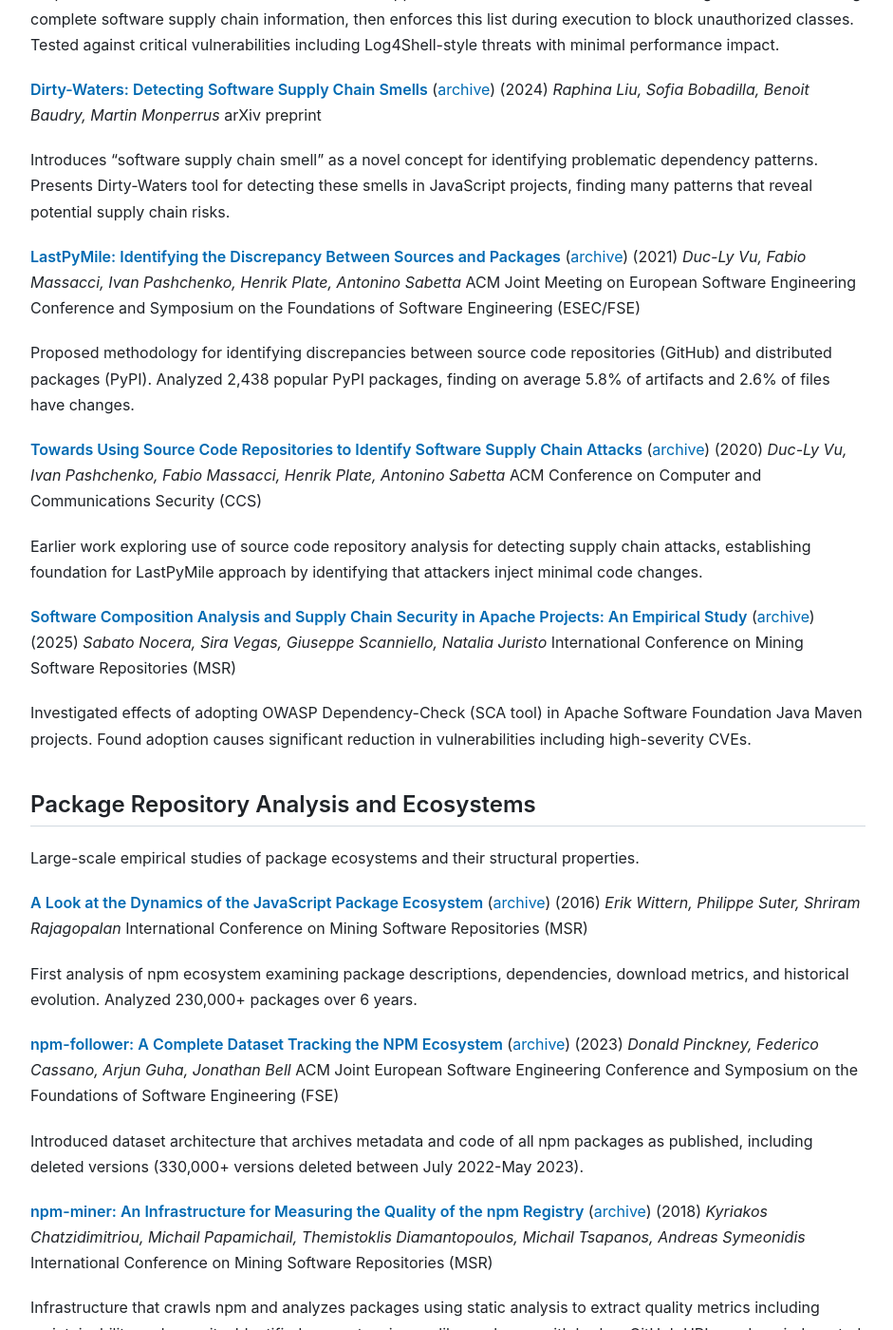
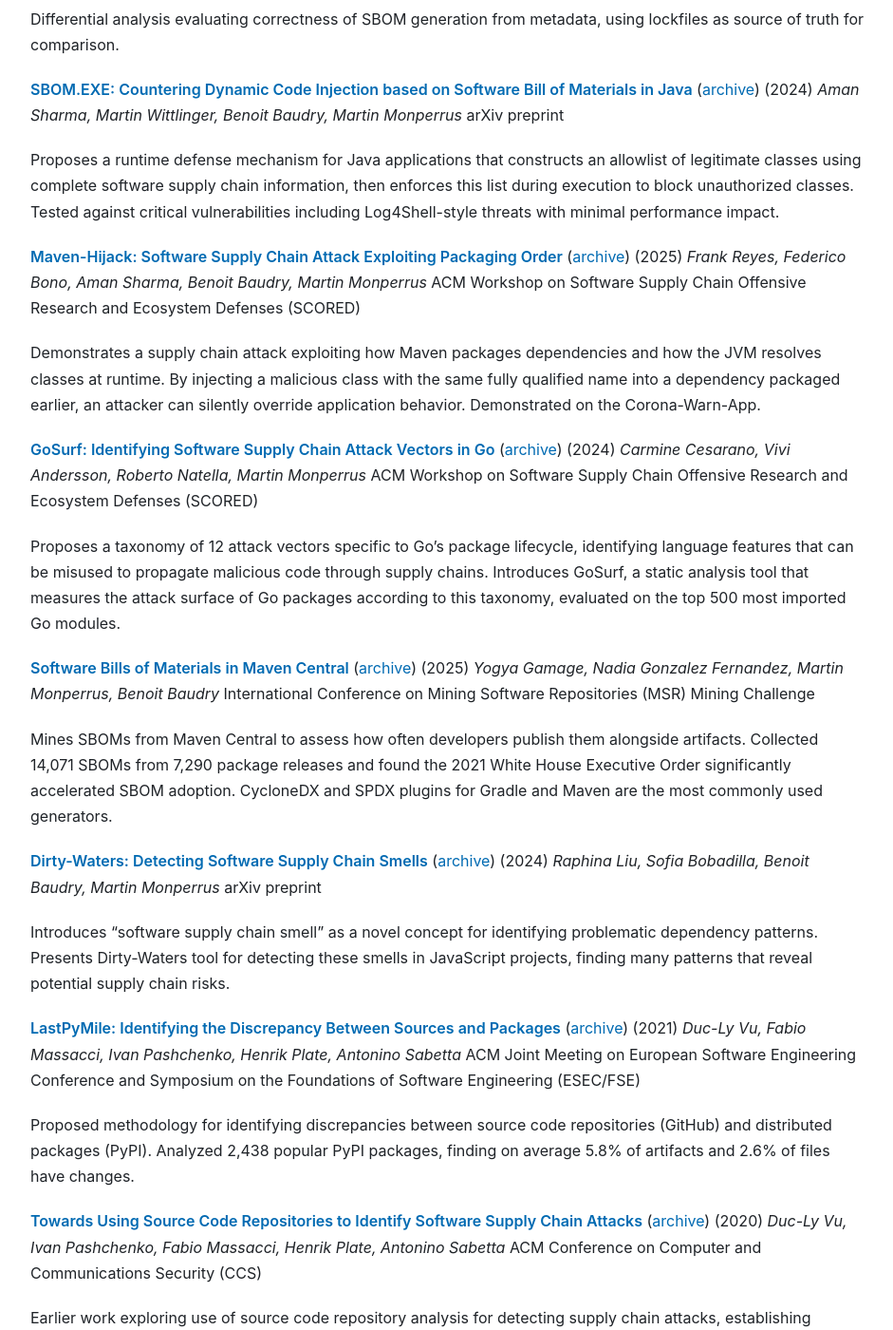
Before and after one commit to andrew/nesbitt.io, a Jekyll site: the page built from _posts/2025-11-13-package-management-papers.md, in a window 1280 px wide and 1400 px high, scrolled down 10730 px. Shown: the whole window at 95% size, without its empty margins (168-1109 px from the left). Built offline with Jekyll 4.4.1, drawn with Linux system fonts in a browser that asks for light colours; some of the changed text lies outside the part shown.

Commit message:
Add more papers

```diff
--- a/_posts/2025-11-13-package-management-papers.md
+++ b/_posts/2025-11-13-package-management-papers.md
@@ -132,6 +132,12 @@
 arXiv preprint
 
 Study finding that local pinning leads to more security vulnerabilities due to bloated and outdated dependencies. Suggests risk of malicious package updates can be reduced when core dependencies pin their versions and keep them updated regularly.
+
+**[Causes and Canonicalization of Unreproducible Builds in Java](https://arxiv.org/abs/2504.21679)** ([archive](https://web.archive.org/web/20260109164548/https://arxiv.org/abs/2504.21679)) (2025)
+*Aman Sharma, Benoit Baudry, Martin Monperrus*
+IEEE Transactions on Software Engineering
+
+Develops a taxonomy of six root causes of build unreproducibility in Java and presents Chains-Rebuild, a canonicalization tool that raises reproducibility success from 9.48% to 26.89% on 12,283 unreproducible artifacts. Studies mitigations including artifact and bytecode canonicalization.
 
 **[Maven-Lockfile: High Integrity Rebuild of Past Java Releases](https://arxiv.org/abs/2510.00730)** ([archive](http://web.archive.org/web/20260126214427/https://arxiv.org/abs/2510.00730)) (2025)
 *Larissa Schmid, et al.*
@@ -367,6 +373,24 @@
 arXiv preprint
 
 Proposes a runtime defense mechanism for Java applications that constructs an allowlist of legitimate classes using complete software supply chain information, then enforces this list during execution to block unauthorized classes. Tested against critical vulnerabilities including Log4Shell-style threats with minimal performance impact.
+
+**[Maven-Hijack: Software Supply Chain Attack Exploiting Packaging Order](https://arxiv.org/abs/2407.18760)** ([archive](https://web.archive.org/web/20251216155450/http://arxiv.org/abs/2407.18760)) (2025)
+*Frank Reyes, Federico Bono, Aman Sharma, Benoit Baudry, Martin Monperrus*
+ACM Workshop on Software Supply Chain Offensive Research and Ecosystem Defenses (SCORED)
+
+Demonstrates a supply chain attack exploiting how Maven packages dependencies and how the JVM resolves classes at runtime. By injecting a malicious class with the same fully qualified name into a dependency packaged earlier, an attacker can silently override application behavior. Demonstrated on the Corona-Warn-App.
+
+**[GoSurf: Identifying Software Supply Chain Attack Vectors in Go](https://arxiv.org/abs/2407.04442)** ([archive](https://web.archive.org/web/20251117190748/https://arxiv.org/abs/2407.04442)) (2024)
+*Carmine Cesarano, Vivi Andersson, Roberto Natella, Martin Monperrus*
+ACM Workshop on Software Supply Chain Offensive Research and Ecosystem Defenses (SCORED)
+
+Proposes a taxonomy of 12 attack vectors specific to Go's package lifecycle, identifying language features that can be misused to propagate malicious code through supply chains. Introduces GoSurf, a static analysis tool that measures the attack surface of Go packages according to this taxonomy, evaluated on the top 500 most imported Go modules.
+
+**[Software Bills of Materials in Maven Central](https://arxiv.org/abs/2501.13832)** ([archive](https://web.archive.org/web/20251118030348/https://arxiv.org/abs/2501.13832)) (2025)
+*Yogya Gamage, Nadia Gonzalez Fernandez, Martin Monperrus, Benoit Baudry*
+International Conference on Mining Software Repositories (MSR) Mining Challenge
+
+Mines SBOMs from Maven Central to assess how often developers publish them alongside artifacts. Collected 14,071 SBOMs from 7,290 package releases and found the 2021 White House Executive Order significantly accelerated SBOM adoption. CycloneDX and SPDX plugins for Gradle and Maven are the most commonly used generators.
 
 **[Dirty-Waters: Detecting Software Supply Chain Smells](https://arxiv.org/abs/2410.16049)** ([archive](http://web.archive.org/web/20260126215029/https://arxiv.org/abs/2410.16049)) (2024)
 *Raphina Liu, Sofia Bobadilla, Benoit Baudry, Martin Monperrus*
```
Also changed, not shown: _data/stats.json (+5 -5 lines).
